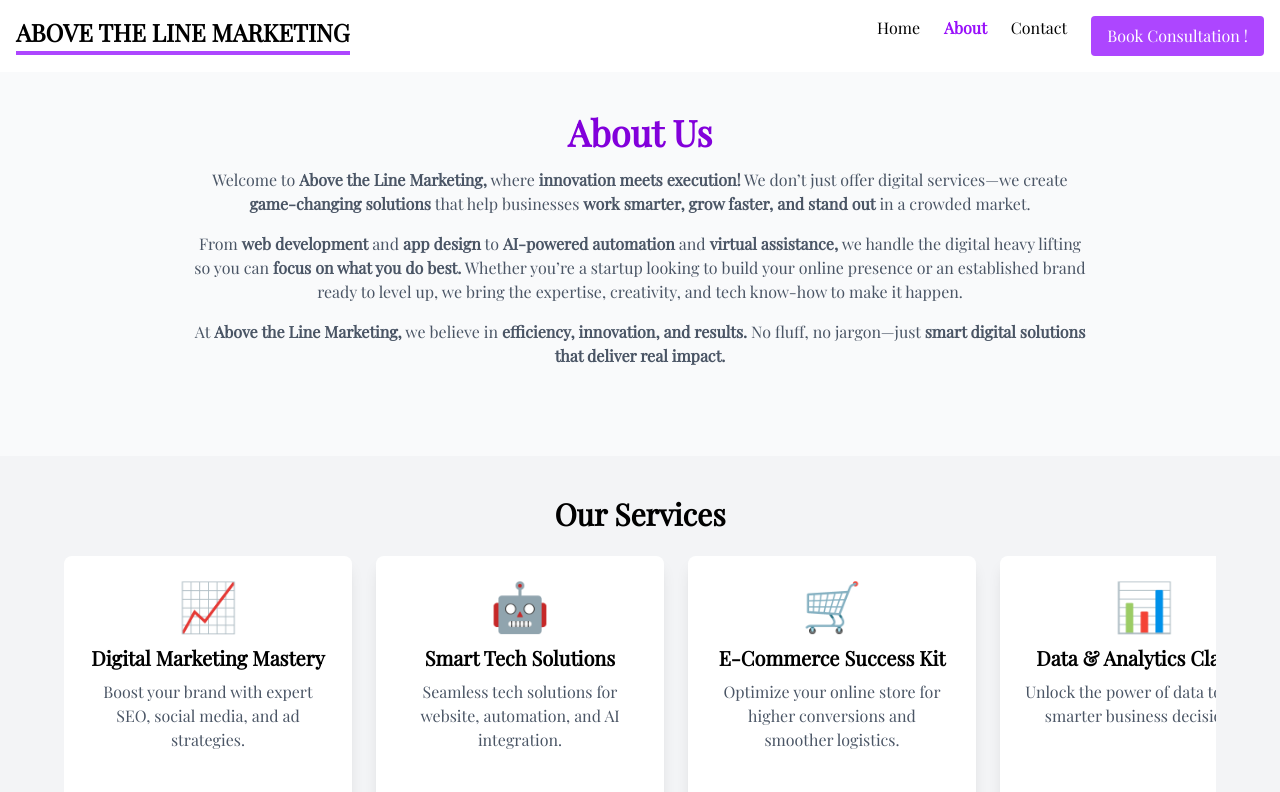
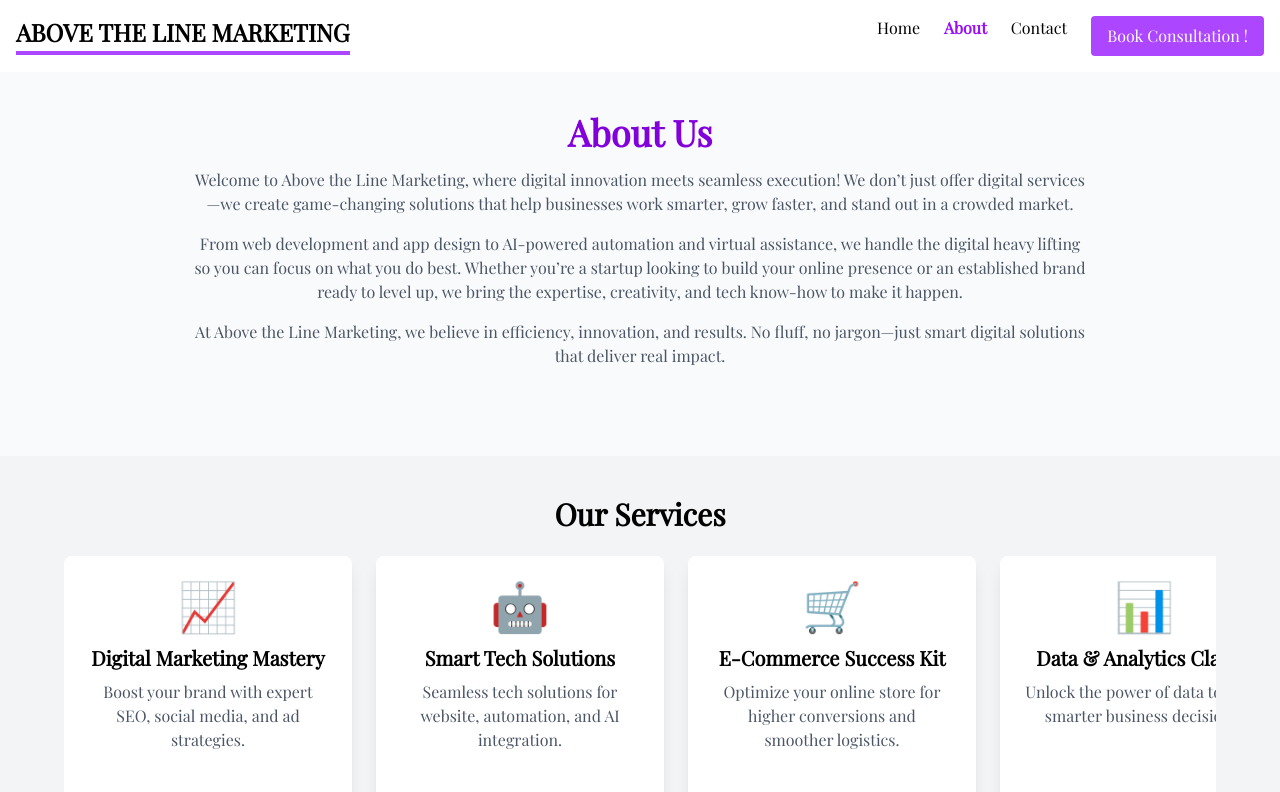
Before and after one commit to OlalKeith/Market-Agency, a React (Create React App) app: page /about in a window 1280 px wide. Shown: the top 792 px of the page. Built offline with nearby package versions, Linux system fonts and the light colour scheme; a web font is replaced by a local one.

Commit message:
updated texts and redesign for the scroll nav

```diff
--- a/src/components/AboutSection.tsx
+++ b/src/components/AboutSection.tsx
@@ -9,22 +9,22 @@ const AboutSection = () => {
     >
       <h1 className="text-4xl text-purple-700 font-semibold">About Us</h1>
       <p className="mt-4 text-gray-600">
-        Welcome to <strong> Above the Line Marketing,</strong> where{" "}
-        <strong>innovation meets execution!</strong> We don’t just offer digital
-        services—we create <strong>game-changing solutions</strong> that help businesses <strong>work
-        smarter, grow faster, and stand out</strong> in a crowded market.
+        Welcome to Above the Line Marketing, where digital innovation meets
+        seamless execution! We don’t just offer digital services—we create
+        game-changing solutions that help businesses work smarter, grow faster,
+        and stand out in a crowded market.
       </p>
       <p className="mt-4 text-gray-600">
-        From <strong>web development</strong> and <strong>app design</strong> to <strong>AI-powered automation</strong> and <strong>virtual
-        assistance,</strong> we handle the digital heavy lifting so you can <strong>focus on what
-        you do best.</strong> Whether you’re a startup looking to build your online
+        From web development and app design to AI-powered automation and virtual
+        assistance, we handle the digital heavy lifting so you can focus on what
+        you do best. Whether you’re a startup looking to build your online
         presence or an established brand ready to level up, we bring the
         expertise, creativity, and tech know-how to make it happen.
       </p>
       <p className="mt-4 text-gray-600">
-        At <strong>Above the Line Marketing,</strong> we believe in <strong>efficiency, innovation, and
-        results.</strong> No fluff, no jargon—just <strong>smart digital solutions that deliver
-        real impact.</strong>
+        At Above the Line Marketing, we believe in efficiency, innovation, and
+        results. No fluff, no jargon—just smart digital solutions that deliver
+        real impact.
       </p>
     </div>
   );
--- a/src/components/ServicesSection.tsx
+++ b/src/components/ServicesSection.tsx
@@ -1,14 +1,16 @@
-import React, { useState } from "react";
+import React, { useState, useRef } from "react";
 import { Dialog } from "@headlessui/react";
 
 const services = [
   {
     title: "Digital Marketing Mastery",
     icon: "📈",
-      description: "Boost your brand with expert SEO, social media, and ad strategies.",
+    description:
+      "Boost your brand with expert SEO, social media, and ad strategies.",
     details: {
       price: "From $300/month",
-        solve: "SEO struggles, social media engagement, ineffective ads, and email marketing.",
+      solve:
+        "SEO struggles, social media engagement, ineffective ads, and email marketing.",
       includes: [
         "SEO optimization (on-page & technical)",
         "Social media strategy & content creation",
@@ -22,7 +24,8 @@ const services = [
   {
     title: "Smart Tech Solutions",
     icon: "🤖",
-      description: "Seamless tech solutions for website, automation, and AI integration.",
+    description:
+      "Seamless tech solutions for website, automation, and AI integration.",
     details: {
       price: "From $500/project",
       solve: "Website issues, automation challenges, AI integration.",
@@ -38,7 +41,8 @@ const services = [
   {
     title: "E-Commerce Success Kit",
     icon: "🛒",
-      description: "Optimize your online store for higher conversions and smoother logistics.",
+    description:
+      "Optimize your online store for higher conversions and smoother logistics.",
     details: {
       price: "From $400/month",
       solve: "Online store setup, payment issues, logistics optimization.",
@@ -55,10 +59,12 @@ const services = [
   {
     title: "Data & Analytics Clarity",
     icon: "📊",
-      description: "Unlock the power of data to drive smarter business decisions.",
+    description:
+      "Unlock the power of data to drive smarter business decisions.",
     details: {
       price: "From $350/month",
-        solve: "Unclear business metrics, customer insights, and performance tracking.",
+      solve:
+        "Unclear business metrics, customer insights, and performance tracking.",
       includes: [
         "Google Analytics setup & insights",
         "Custom dashboard reporting",
@@ -74,7 +80,8 @@ const services = [
     description: "Delegate tasks and focus on what matters most.",
     details: {
       price: "From $250/month",
-        solve: "Time-consuming admin tasks, scheduling headaches, business process inefficiencies.",
+      solve:
+        "Time-consuming admin tasks, scheduling headaches, business process inefficiencies.",
       includes: [
         "Inbox & calendar management",
         "Data entry & research",
@@ -105,27 +112,35 @@ const services = [
   {
     title: "International Shipping & Customs Advisory",
     icon: "🚢",
-      description: "Expert guidance on international shipping, compliance, and logistics.",
+    description:
+      "Expert guidance on international shipping, compliance, and logistics.",
     details: {
       price: "From $100/session",
-        solve: "Compliance challenges, cost inefficiencies, tariff complexities, documentation struggles, shipping and clearance delays, and strategic gaps in international shipping.",
+      solve:
+        "Compliance challenges, cost inefficiencies, tariff complexities, documentation struggles, shipping and clearance delays, and strategic gaps in international shipping.",
       includes: [
         "Simplified customs compliance – Guidance on documentation & import/export regulations.",
         "Cost-saving strategies – Advice on duty fees, tariffs, and optimal shipping methods.",
         "Courier selection & logistics optimization – Helping you choose the best carrier for your shipments.",
         "Educational resources – Digital guides & webinars like ‘How to Import to Kenya’ or ‘How to Ship Internationally.’",
       ],
-        bestFor: "Importers, exporters, e-commerce businesses, and entrepreneurs expanding globally.",
+      bestFor:
+        "Importers, exporters, e-commerce businesses, and entrepreneurs expanding globally.",
     },
   },
 ];
 
-
 const ServicesSection = () => {
-    const [selectedService, setSelectedService] = useState<null | typeof services[number]>(null);
+  const [selectedService, setSelectedService] = useState<
+    null | (typeof services)[number]
+  >(null);
 
   return (
-    <div id="services-section" className= "py-10 bg-gray-100" style={{ fontFamily: "'Playfair Display', serif" }}>
+    <div
+      id="services-section"
+      className="py-10 bg-gray-100"
+      style={{ fontFamily: "'Playfair Display', serif" }}
+    >
       <div className="max-w-6xl mx-auto text-center">
         <h2 className="text-3xl font-semibold mb-6">Our Services</h2>
         <div className="overflow-x-auto flex space-x-6 px-4 md:px-0 scrollbar-hide">
@@ -149,16 +164,29 @@ const ServicesSection = () => {
             </div>
           ))}
         </div>
+        {/* Mobile indicator text */}
+        <p className="mt-4 text-sm text-gray-500 italic md:hidden">
+          Swipe or use arrows to see more services
+        </p>
       </div>
 
       {/* Modal */}
       {selectedService && (
-        <Dialog open={true} onClose={() => setSelectedService(null)} className="fixed inset-0 flex items-center justify-center backdrop-blur-sm bg-opacity-20">
+        <Dialog
+          open={true}
+          onClose={() => setSelectedService(null)}
+          className="fixed inset-0 flex items-center justify-center backdrop-blur-sm bg-opacity-20"
+        >
           <div className="bg-white p-6 rounded-lg w-96">
             <h2 className="text-2xl font-bold mb-4">{selectedService.title}</h2>
             <p className="text-gray-700">{selectedService.details.price}</p>
-            <p className="text-gray-600 italic my-2">{selectedService.details.solve}</p>
+            <p className="text-gray-600 italic my-2">
+              {" "}
+              <strong>Solve:</strong> {selectedService.details.solve}
+            </p>
             <ul className="list-disc pl-5 text-left text-gray-700">
+              {" "}
+              <strong>Includes:</strong>
               {selectedService.details.includes.map((item, idx) => (
                 <li key={idx}>{item}</li>
               ))}
```
Lines whose indentation alone changed are shown as unchanged.
